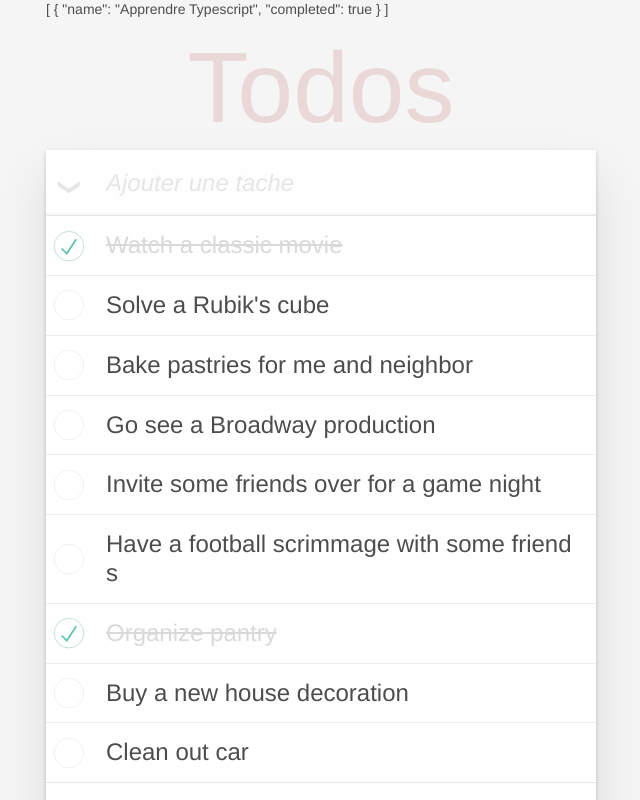
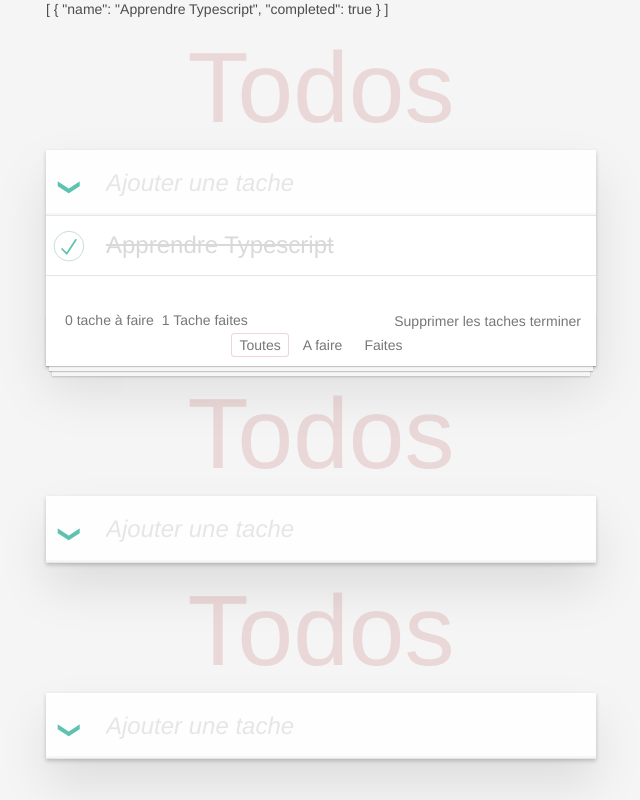
Before and after one commit to NdekoCode/Vuejs-todo-list, a Vue app: page / in a window 1280 px wide. Shown: the top 800 px of the page, without its empty margins (319-959 px from the left). Built offline with nearby package versions, Linux system fonts and the light colour scheme.

Commit message:
refactor: add default todo in props

```diff
--- a/src/components/todos/Todos.vue
+++ b/src/components/todos/Todos.vue
@@ -100,6 +100,12 @@
 import Vue from "vue";
 export default {
   name: "Todos",
+  props: {
+    value: {
+      type: Array,
+      default: () => [],
+    },
+  },
   methods: {
     editTodo(todo) {
       this.editing = todo;
@@ -164,44 +170,7 @@ export default {
       editing: null,
       newTodo: "",
       filter: "all", // Done, todo,all
-      todos: [
-        {
-          name: "Watch a classic movie",
-          completed: true,
-        },
-        {
-          name: "Solve a Rubik's cube",
-          completed: false,
-        },
-        {
-          name: "Bake pastries for me and neighbor",
-          completed: false,
-        },
-        {
-          name: "Go see a Broadway production",
-          completed: false,
-        },
-        {
-          name: "Invite some friends over for a game night",
-          completed: false,
-        },
-        {
-          name: "Have a football scrimmage with some friends",
-          completed: false,
-        },
-        {
-          name: "Organize pantry",
-          completed: true,
-        },
-        {
-          name: "Buy a new house decoration",
-          completed: false,
-        },
-        {
-          name: "Clean out car",
-          completed: false,
-        },
-      ],
+      todos: this.value,
     };
   },
   directives: {
```
